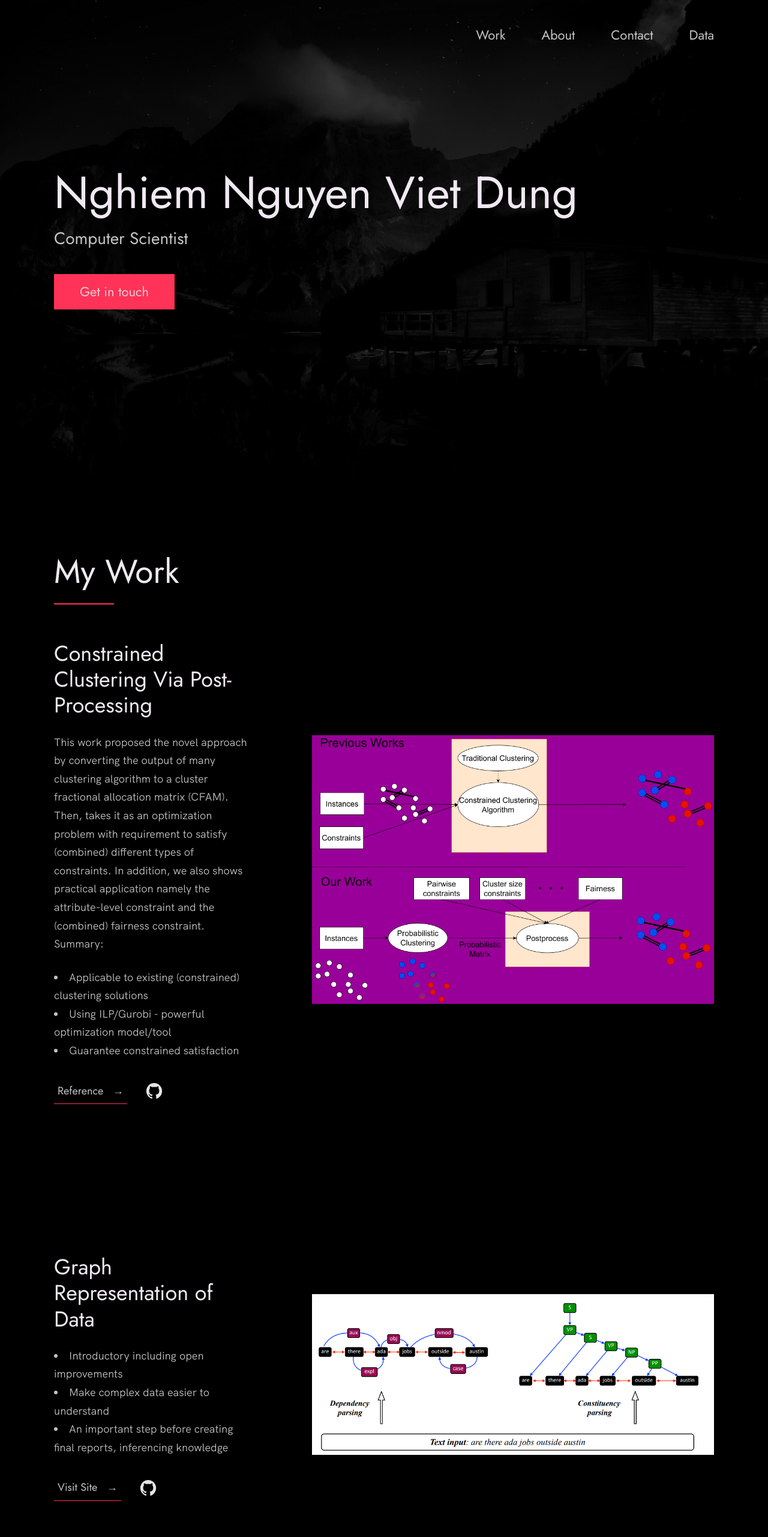
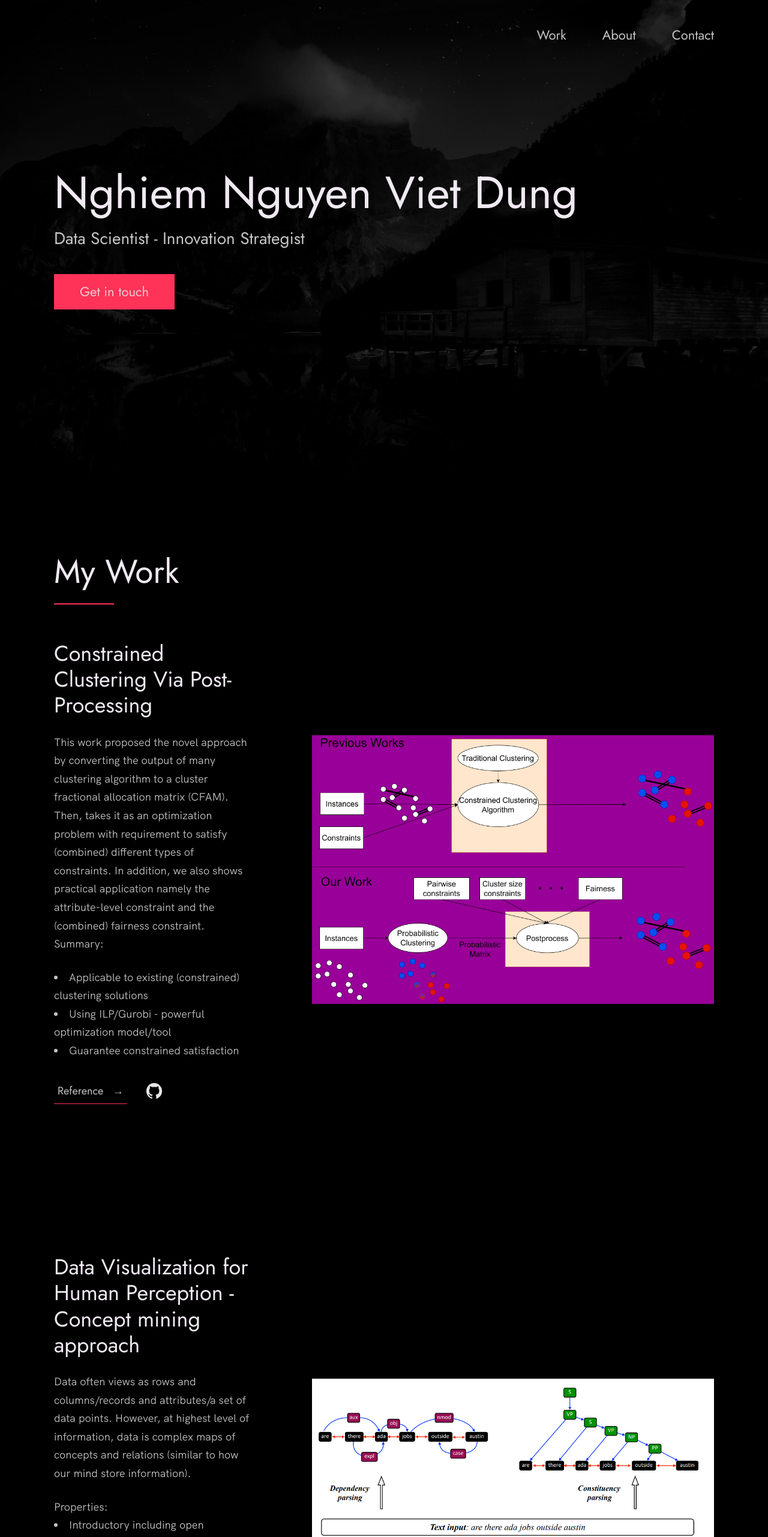
Before and after one commit to dung321046/dung321046.github.io, a plain HTML site: page index.html in a window 1280 px wide. Shown: the top 2563 px of the page at 60% size. Drawn offline with Linux system fonts and the light colour scheme.

Commit message:
update index.html

```diff
--- a/index.html
+++ b/index.html
@@ -33,9 +33,6 @@
                 <li class="nav__item">
                     <a href="#contact" class="nav__link">Contact</a>
                 </li>
-                <li class="nav__item">
-                    <a href="https://dung321046.github.io/index.html" class="nav__link">Data</a>
-                </li>
             </ul>
         </nav>
     </div>
@@ -46,7 +43,7 @@
                 <span>Nghiem Nguyen Viet Dung</span>
             </h1>
             <!-- Put a small paragraph about yourself -->
-            <p>Computer Scientist</p>
+            <p>Data Scientist - Innovation Strategist</p>
             <a href="#contact" class="btn btn--pink">Get in touch</a>
         </div>
     </div>
@@ -99,10 +96,12 @@
 
                 <div class="work__box">
                     <div class="work__text">
-                        <h3>Graph Representation of Data</h3>
+                        <h3>Data Visualization for Human Perception - Concept mining approach</h3>
                         <p>
-
+                        Data often views as rows and columns/records and attributes/a set of data points.
+                            However, at highest level of information, data is complex maps of concepts and relations (similar to how our mind store information).
                         </p>
+                        Properties:
                         <ul class="work__list">
                             <li>Introductory including open improvements</li>
                             <li>Make complex data easier to understand</li>
@@ -230,7 +229,7 @@
 
                 <div class="about__photo-container">
                     <!-- Add a nice photo of yourself -->
-                    <img class="about__photo" src="./images/nghiem-dung.jpg" alt="self-portrait"/>
+                    <img class="about__photo" src="./images/henry.jpg" alt="self-portrait"/>
                 </div>
             </div>
         </div>
```
